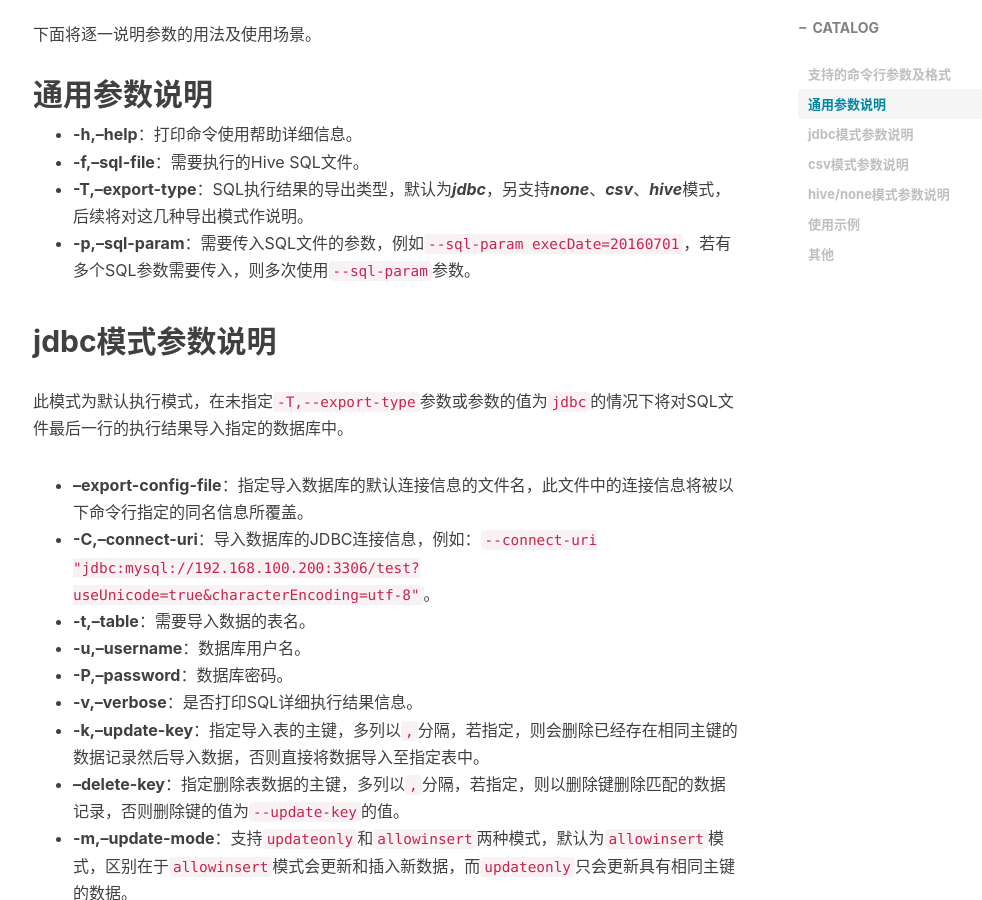
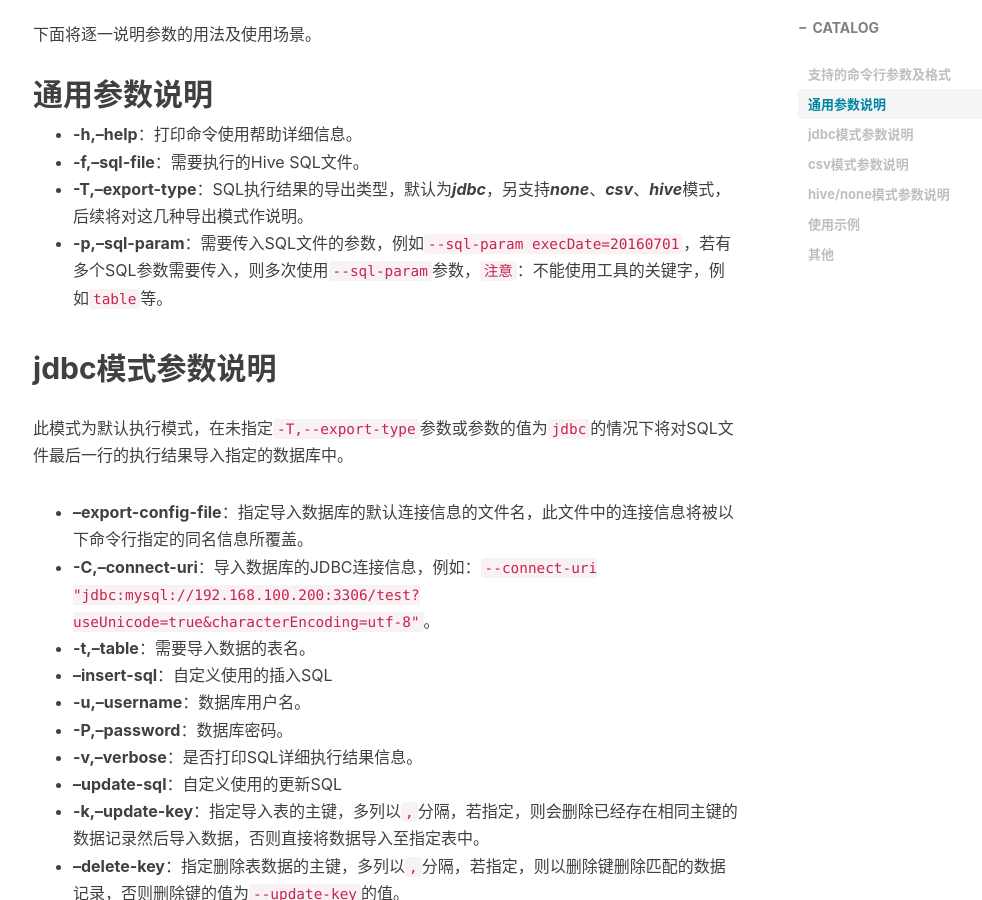
Before and after one commit to shoppingwang/shoppingwang.github.io, a Jekyll site: the page built from _posts/2016-07-04-how-to-use-spark-hive-executor.markdown, in a window 1280 px wide and 900 px high, scrolled down 1637 px. Shown: the whole window, without its empty margins (232-1214 px from the left). Built offline with Jekyll 4.4.1, drawn with Linux system fonts in a browser that asks for light colours; nearby versions of some CDN libraries; comment, search, counter and statistics services are not loaded.

Commit message:
更新使用方式

```diff
--- a/_posts/2016-07-04-how-to-use-spark-hive-executor.markdown
+++ b/_posts/2016-07-04-how-to-use-spark-hive-executor.markdown
@@ -74,7 +74,7 @@ usage: Spark4HiveQLExecutor
 - **-h,--help**：打印命令使用帮助详细信息。
 - **-f,--sql-file**：需要执行的Hive SQL文件。
 - **-T,--export-type**：SQL执行结果的导出类型，默认为***jdbc***，另支持***none***、***csv***、***hive***模式，后续将对这几种导出模式作说明。
-- **-p,--sql-param**：需要传入SQL文件的参数，例如`--sql-param execDate=20160701`，若有多个SQL参数需要传入，则多次使用`--sql-param`参数。
+- **-p,--sql-param**：需要传入SQL文件的参数，例如`--sql-param execDate=20160701`，若有多个SQL参数需要传入，则多次使用`--sql-param`参数，`注意`：不能使用工具的关键字，例如`table`等。
 
 
 ## jdbc模式参数说明
@@ -83,9 +83,11 @@ usage: Spark4HiveQLExecutor
 - **--export-config-file**：指定导入数据库的默认连接信息的文件名，此文件中的连接信息将被以下命令行指定的同名信息所覆盖。
 - **-C,--connect-uri**：导入数据库的JDBC连接信息，例如：`--connect-uri "jdbc:mysql://192.168.100.200:3306/test?useUnicode=true&characterEncoding=utf-8"`。
 - **-t,--table**：需要导入数据的表名。
+- **--insert-sql**：自定义使用的插入SQL
 - **-u,--username**：数据库用户名。
 - **-P,--password**：数据库密码。
 - **-v,--verbose**：是否打印SQL详细执行结果信息。
+- **--update-sql**：自定义使用的更新SQL
 - **-k,--update-key**：指定导入表的主键，多列以`,`分隔，若指定，则会删除已经存在相同主键的数据记录然后导入数据，否则直接将数据导入至指定表中。
 - **--delete-key**：指定删除表数据的主键，多列以`,`分隔，若指定，则以删除键删除匹配的数据记录，否则删除键的值为`--update-key`的值。
 - **-m,--update-mode**：支持`updateonly`和`allowinsert`两种模式，默认为`allowinsert`模式，区别在于`allowinsert`模式会更新和插入新数据，而`updateonly`只会更新具有相同主键的数据。
```
